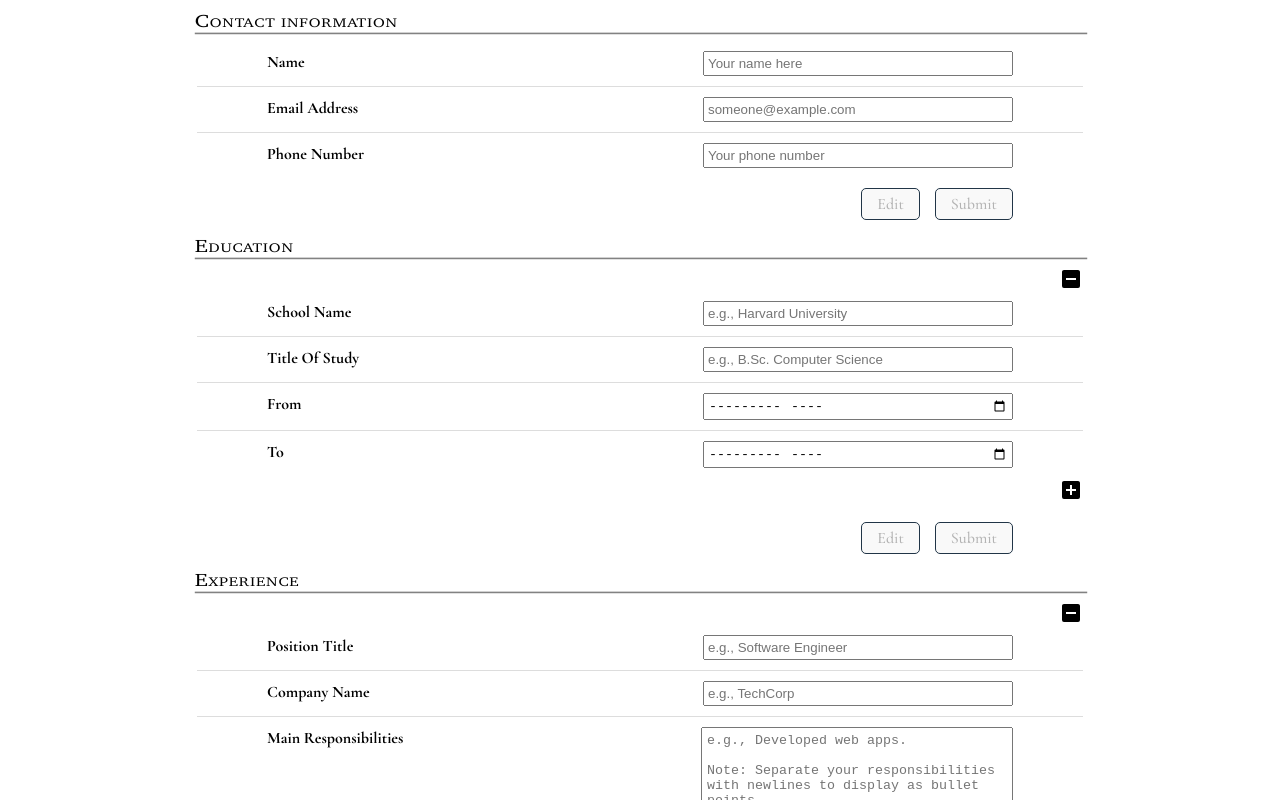
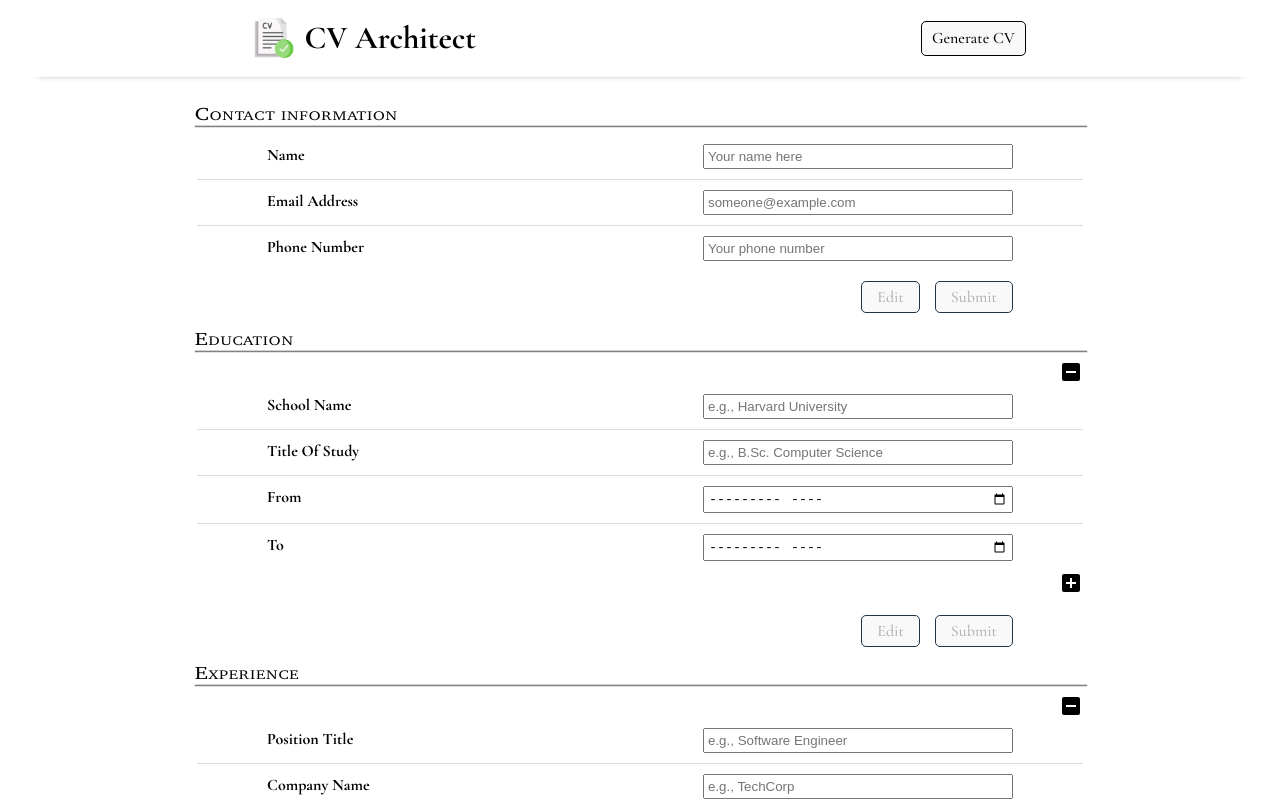
Before and after one commit to Maddily/cv-generator, a React (Vite) app: page / in a window 1280 px wide. Shown: the top 800 px of the page. Built offline with nearby package versions, Linux system fonts and the light colour scheme.

Commit message:
Create a header

```diff
--- a/src/App.jsx
+++ b/src/App.jsx
@@ -1,5 +1,6 @@
 import { useState, useEffect } from 'react';
 import './styles/App.css';
+import logo from './assets/images/logo.png';
 import Form from './components/Form';
 
 function App() {
@@ -26,24 +27,37 @@ function App() {
   ]);
 
   const handlePrinting = () => {
+    const header = document.querySelector('header');
+    header.style.display = 'none';
+
     const noPrint = document.querySelectorAll('.no-print');
     noPrint.forEach((element) => (element.style.display = 'none'));
 
     const experiences = document.querySelectorAll('.experience');
-    experiences.forEach((experience) => experience.style.marginTop = '-30px');
+    experiences.forEach((experience) => (experience.style.marginTop = '-30px'));
 
     const fields = document.querySelectorAll('.fields');
-    fields.forEach((fieldsElement) => fieldsElement.style.gap = '8px');
+    fields.forEach((fieldsElement) => (fieldsElement.style.gap = '8px'));
 
     window.print();
 
+    header.style.display = 'flex';
     noPrint.forEach((element) => (element.style.display = 'block'));
-    experiences.forEach((experience) => experience.style.marginTop = '0');
-    fields.forEach((fieldsElement) => fieldsElement.style.gap = '0');
+    experiences.forEach((experience) => (experience.style.marginTop = '0'));
+    fields.forEach((fieldsElement) => (fieldsElement.style.gap = '0'));
   };
 
   return (
     <>
+      <header>
+        <div className="logo-container">
+          <img className="logo" src={logo} alt="CV icon" />
+          <h1>CV Architect</h1>
+        </div>
+        <a className="generate-cv-link" href="#generate-cv">
+          Generate CV
+        </a>
+      </header>
       <Form
         isEditingGeneralInfo={isEditingGeneralInfo}
         isEditingEducationalExp={isEditingEducationalExp}
@@ -57,6 +71,7 @@ function App() {
         }
       />
       <button
+        id="generate-cv"
         disabled={!cvReady}
         onClick={handlePrinting}
         className="generate-cv no-print"
@@ -66,17 +81,26 @@ function App() {
       <footer className="no-print">
         <p>
           Licensed under{' '}
-          <a href="https://creativecommons.org/licenses/by-nc-nd/4.0/" target='_blank'>
+          <a
+            href="https://creativecommons.org/licenses/by-nc-nd/4.0/"
+            target="_blank"
+          >
             CC BY-NC-ND 4.0
           </a>
         </p>
         <p>
           View the source code on{' '}
-          <a href="https://github.com/Maddily/cv-generator" target='_blank'>GitHub</a>
+          <a href="https://github.com/Maddily/cv-generator" target="_blank">
+            GitHub
+          </a>
         </p>
         <p>
           Favicon&nbsp;
-          <a href="https://www.flaticon.com/free-icons/cv" title="CV icons" target='_blank'>
+          <a
+            href="https://www.flaticon.com/free-icons/cv"
+            title="CV icons"
+            target="_blank"
+          >
             CV icon created by Freepik - Flaticon
           </a>
         </p>
```
